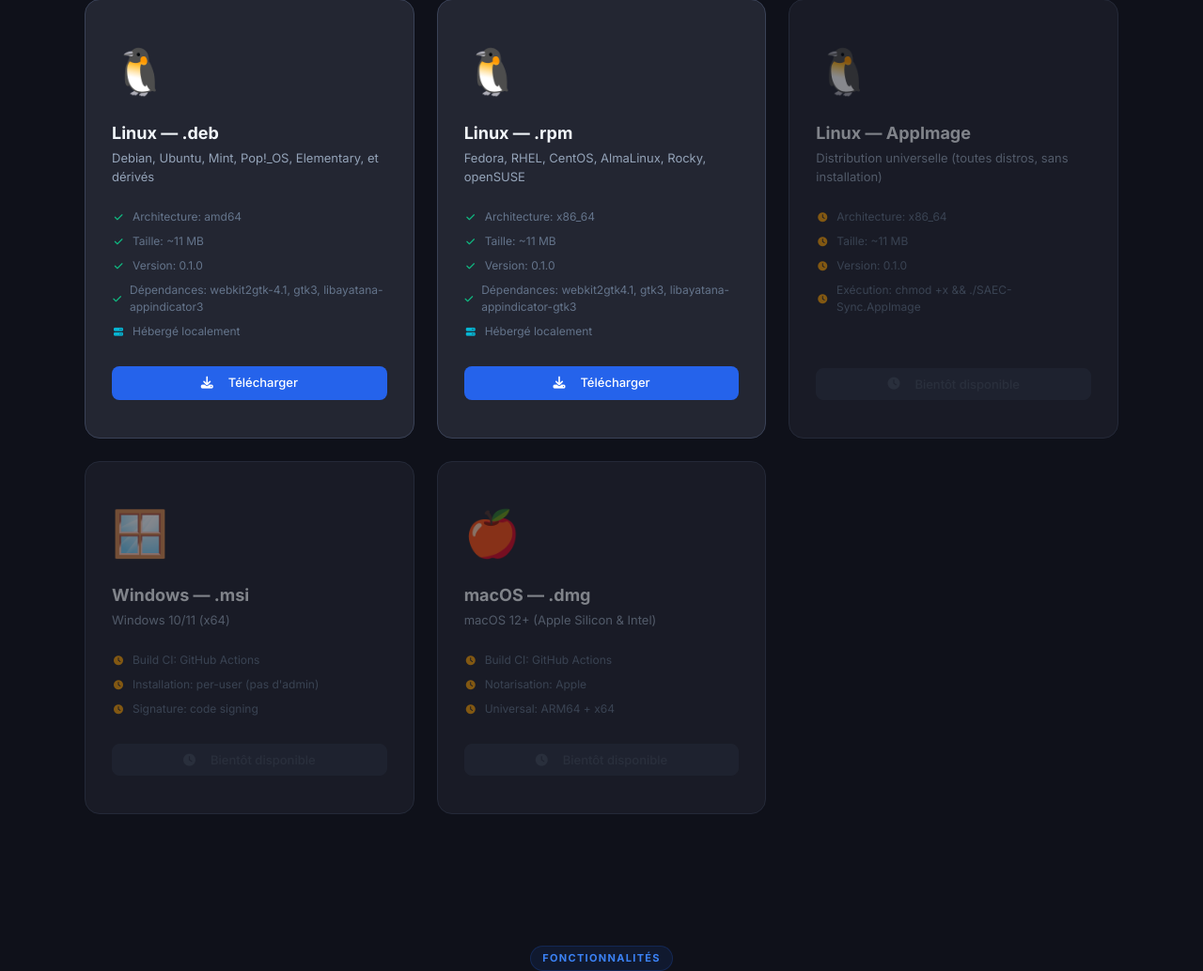
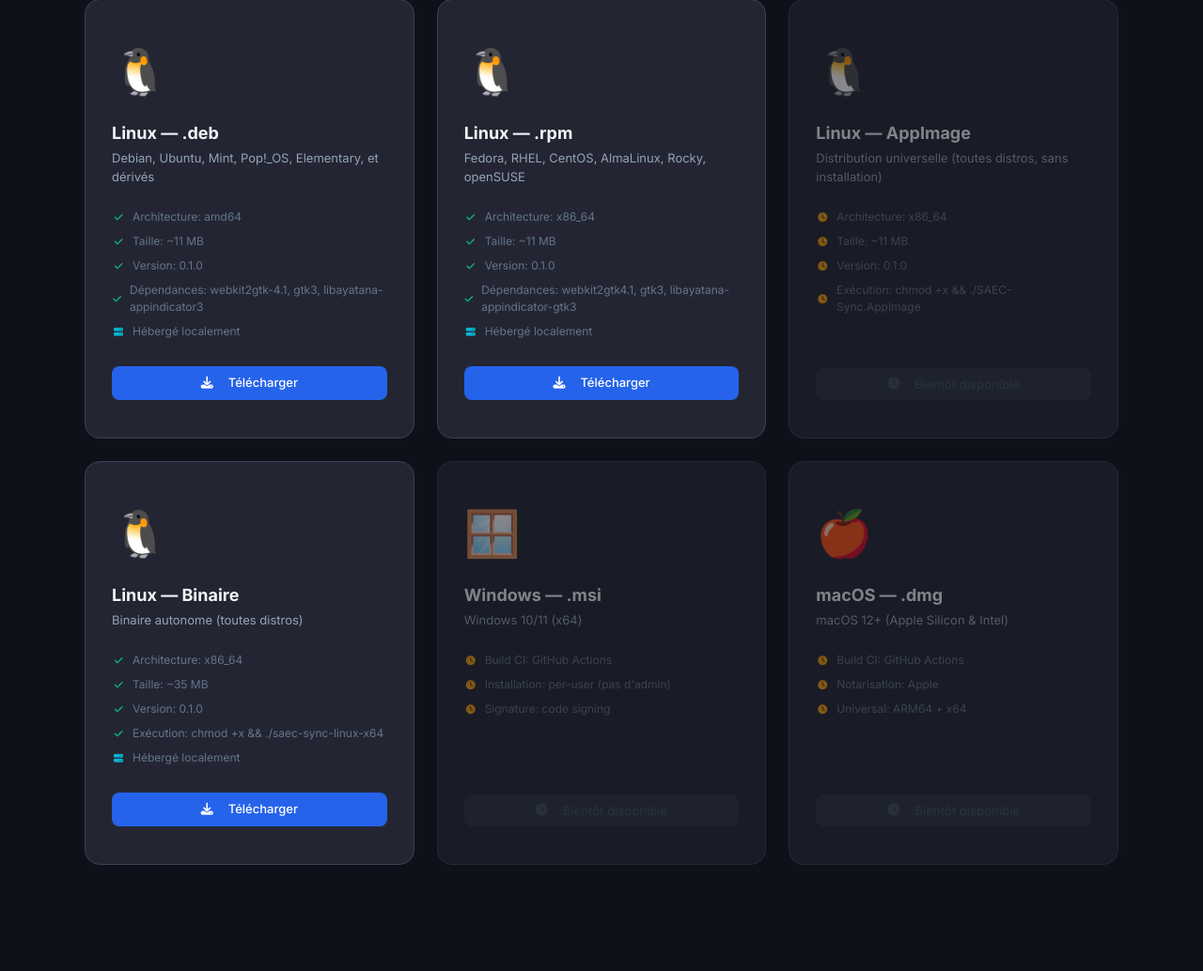
Before and after one commit to saec-oolivvv/cloud, a PHP site: page /app/Views/download/index.php in a window 1280 px wide. Shown: the part 383-1417 px from the top of the page at 94% size. Run offline with PHP 8.4, Linux system fonts and the light colour scheme; data that the repository does not hold is empty.

Commit message:
ci: fix Windows MSI workflow YAML + add ICO script
- Embed Python ICO script as committed file (.github/scripts/create_ico.py)
instead of heredoc in YAML block scalar (broke parsing)
- Use npm run tauri build (fast, no cargo install of tauri-cli)
- Single MSI job; Linux jobs via upload-artifacts.yml
- Keep tauri build pull WiX via choco; verify MSI path
- Update download/files views (folder nav + artifact names)
- Delete obsolete build.yml; add build-windows-msi.ps1 helper

```diff
--- a/app/Views/download/index.php
+++ b/app/Views/download/index.php
@@ -31,8 +31,9 @@ if ($json) {
 
 // Fichiers locaux disponibles
 $localFiles = [
-    'saec-sync-0.1.0-amd64.deb' => ['path' => '/download/saec-sync-0.1.0-amd64.deb', 'local' => true],
-    'saec-sync-0.1.0-x86_64.rpm' => ['path' => '/download/saec-sync-0.1.0-x86_64.rpm', 'local' => true],
+    'SAEC.Sync_0.1.0_amd64.deb' => ['path' => '/download/SAEC.Sync_0.1.0_amd64.deb', 'local' => true],
+    'SAEC.Sync-0.1.0-1.x86_64.rpm' => ['path' => '/download/SAEC.Sync-0.1.0-1.x86_64.rpm', 'local' => true],
+    'saec-sync-linux-x64' => ['path' => '/download/saec-sync-linux-x64', 'local' => true],
 ];
 
 function getDownloadInfo(string $filename, array $githubReleases, array $localFiles): array {
@@ -46,9 +47,10 @@ function getDownloadInfo(string $filename, array $githubReleases, array $localFi
 }
 
 $platforms = [
-    ['id' => 'linux-deb', 'name' => 'Linux — .deb', 'icon' => '🐧', 'desc' => 'Debian, Ubuntu, Mint, Pop!_OS, Elementary, et dérivés', 'meta' => ['Architecture: amd64', 'Taille: ~11 MB', 'Version: 0.1.0', 'Dépendances: webkit2gtk-4.1, gtk3, libayatana-appindicator3'], 'filename' => 'saec-sync-0.1.0-amd64.deb'],
-    ['id' => 'linux-rpm', 'name' => 'Linux — .rpm', 'icon' => '🐧', 'desc' => 'Fedora, RHEL, CentOS, AlmaLinux, Rocky, openSUSE', 'meta' => ['Architecture: x86_64', 'Taille: ~11 MB', 'Version: 0.1.0', 'Dépendances: webkit2gtk4.1, gtk3, libayatana-appindicator-gtk3'], 'filename' => 'saec-sync-0.1.0-x86_64.rpm'],
-    ['id' => 'linux-appimage', 'name' => 'Linux — AppImage', 'icon' => '🐧', 'desc' => 'Distribution universelle (toutes distros, sans installation)', 'meta' => ['Architecture: x86_64', 'Taille: ~11 MB', 'Version: 0.1.0', 'Exécution: chmod +x && ./SAEC-Sync.AppImage'], 'filename' => 'saec-sync-0.1.0-x86_64.AppImage'],
+    ['id' => 'linux-deb', 'name' => 'Linux — .deb', 'icon' => '🐧', 'desc' => 'Debian, Ubuntu, Mint, Pop!_OS, Elementary, et dérivés', 'meta' => ['Architecture: amd64', 'Taille: ~11 MB', 'Version: 0.1.0', 'Dépendances: webkit2gtk-4.1, gtk3, libayatana-appindicator3'], 'filename' => 'SAEC.Sync_0.1.0_amd64.deb'],
+    ['id' => 'linux-rpm', 'name' => 'Linux — .rpm', 'icon' => '🐧', 'desc' => 'Fedora, RHEL, CentOS, AlmaLinux, Rocky, openSUSE', 'meta' => ['Architecture: x86_64', 'Taille: ~11 MB', 'Version: 0.1.0', 'Dépendances: webkit2gtk4.1, gtk3, libayatana-appindicator-gtk3'], 'filename' => 'SAEC.Sync-0.1.0-1.x86_64.rpm'],
+    ['id' => 'linux-appimage', 'name' => 'Linux — AppImage', 'icon' => '🐧', 'desc' => 'Distribution universelle (toutes distros, sans installation)', 'meta' => ['Architecture: x86_64', 'Taille: ~11 MB', 'Version: 0.1.0', 'Exécution: chmod +x && ./SAEC-Sync.AppImage'], 'filename' => 'SAEC Sync-0.1.0.AppImage'],
+    ['id' => 'linux-binary', 'name' => 'Linux — Binaire', 'icon' => '🐧', 'desc' => 'Binaire autonome (toutes distros)', 'meta' => ['Architecture: x86_64', 'Taille: ~35 MB', 'Version: 0.1.0', 'Exécution: chmod +x && ./saec-sync-linux-x64'], 'filename' => 'saec-sync-linux-x64'],
     ['id' => 'windows-msi', 'name' => 'Windows — .msi', 'icon' => '🪟', 'desc' => 'Windows 10/11 (x64)', 'meta' => ['Build CI: GitHub Actions', 'Installation: per-user (pas d\'admin)', 'Signature: code signing'], 'filename' => 'SAEC Sync_0.1.0_amd64.msi'],
     ['id' => 'macos-dmg', 'name' => 'macOS — .dmg', 'icon' => '🍎', 'desc' => 'macOS 12+ (Apple Silicon & Intel)', 'meta' => ['Build CI: GitHub Actions', 'Notarisation: Apple', 'Universal: ARM64 + x64'], 'filename' => 'SAEC Sync-0.1.0.dmg'],
 ];
```
Also changed, not shown: app/Views/files/index.php (+12 -11 lines), .github/workflows/build-windows-msi.yml, .github/workflows/build.yml (deleted), 3 other files.
